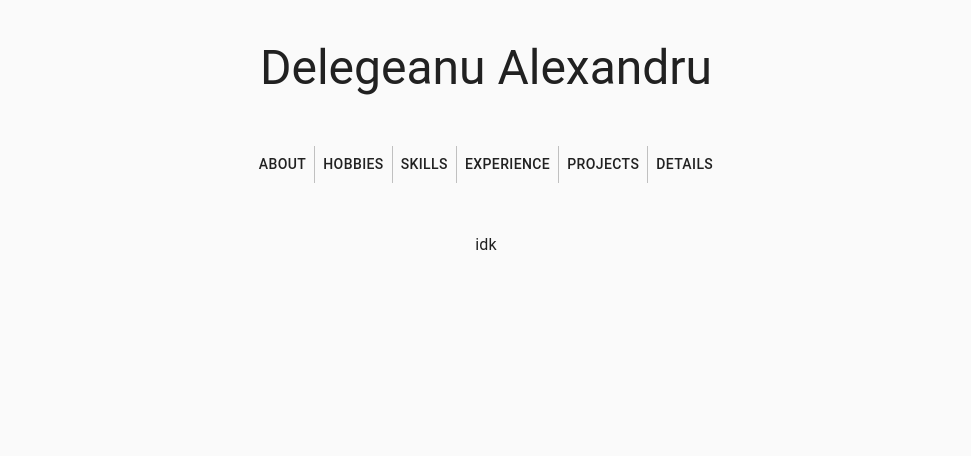
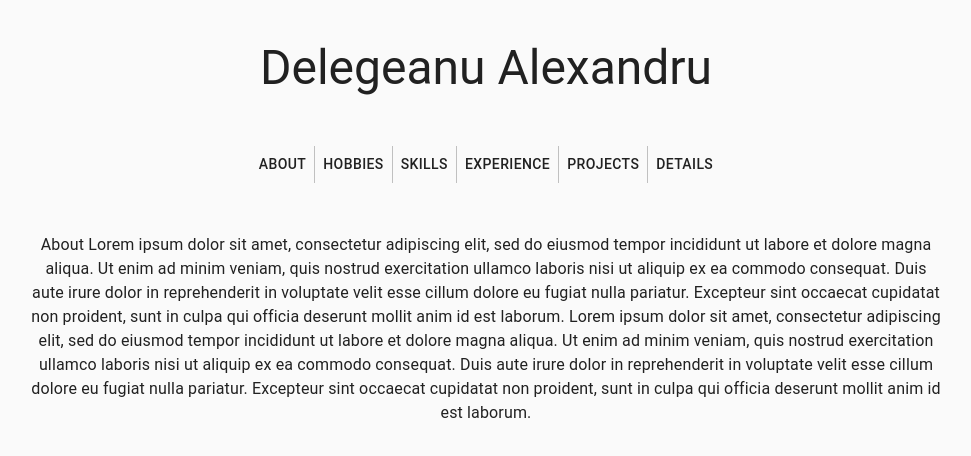
Before and after one commit to TheAncientOwl/personal-page, a React (Create React App) app: page / in a window 1280 px wide. Shown: the top 456 px of the page, without its empty margins (154-1125 px from the left). Built offline with nearby package versions, Linux system fonts and the light colour scheme.

Commit message:
added default content. (about).

```diff
--- a/src/components/App.jsx
+++ b/src/components/App.jsx
@@ -2,6 +2,8 @@ import { Container, CssBaseline, makeStyles } from '@material-ui/core';
 import React, { useState } from 'react';
 import AppContent from './AppContent';
 import NavBar from './NavBar';
+
+import About from './About';
 
 const useStyles = makeStyles({
   root: {
@@ -12,7 +14,7 @@ const useStyles = makeStyles({
 });
 
 export default function App() {
-  const [content, setContent] = useState('idk');
+  const [content, setContent] = useState(About());
   const classes = useStyles();
 
   return (
```
